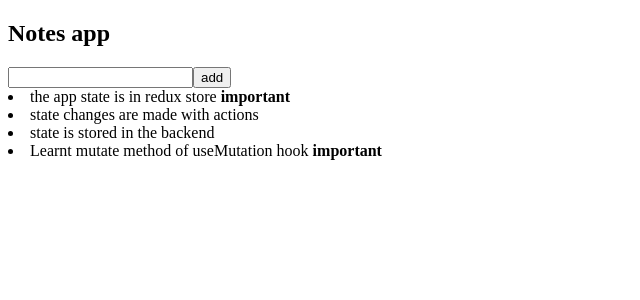
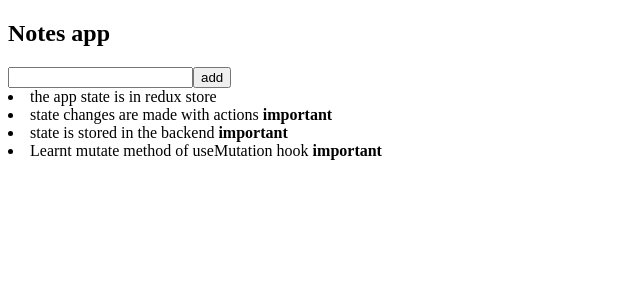
Before and after one commit to fullstack-hy2020/query-notes, a React (Vite) app: page / in a window 1280 px wide. Shown: the top 300 px of the page, without its empty margins (0-640 px from the left). Built offline with nearby package versions, Linux system fonts and the light colour scheme; data requests are answered from the project's data file.

Commit message:
Optimizing the preformance

```diff
--- a/db.json
+++ b/db.json
@@ -2,17 +2,17 @@
   "notes": [
     {
       "content": "the app state is in redux store",
-      "important": true,
+      "important": false,
       "id": 1
     },
     {
       "content": "state changes are made with actions",
-      "important": false,
+      "important": true,
       "id": 2
     },
     {
       "content": "state is stored in the backend",
-      "important": false,
+      "important": true,
       "id": 3
     },
     {
--- a/src/App.jsx
+++ b/src/App.jsx
@@ -6,15 +6,18 @@ const App = () => {
 
   const updateNoteMutation = useMutation({
     mutationFn: updateNote,
-    onSuccess: () => {
-      queryClient.invalidateQueries({ queryKey: ['notes'] })
+    //onSettled callback is called whether the mutation succeeds or fails
+    onSettled: () => {
+      queryClient.invalidateQueries(['notes'])
     }
   })
 
+
   const newNoteMutation = useMutation({
     mutationFn: createNote,
-    onSuccess: () => {
-      queryClient.invalidateQueries({ queryKey: ['notes'] })
+    onSuccess: (newNote) => {
+      const notes = queryClient.getQueryData(['notes'])
+      queryClient.setQueryData(['notes'], notes.concat(newNote))
     }
   })
 
@@ -31,7 +34,8 @@ const App = () => {
 
   const result = useQuery({
     queryKey: ['notes'],
-    queryFn: getNotes
+    queryFn: getNotes,
+    refetchOnWindowFocus: false
   })
 
   if ( result.isLoading ) {
```
